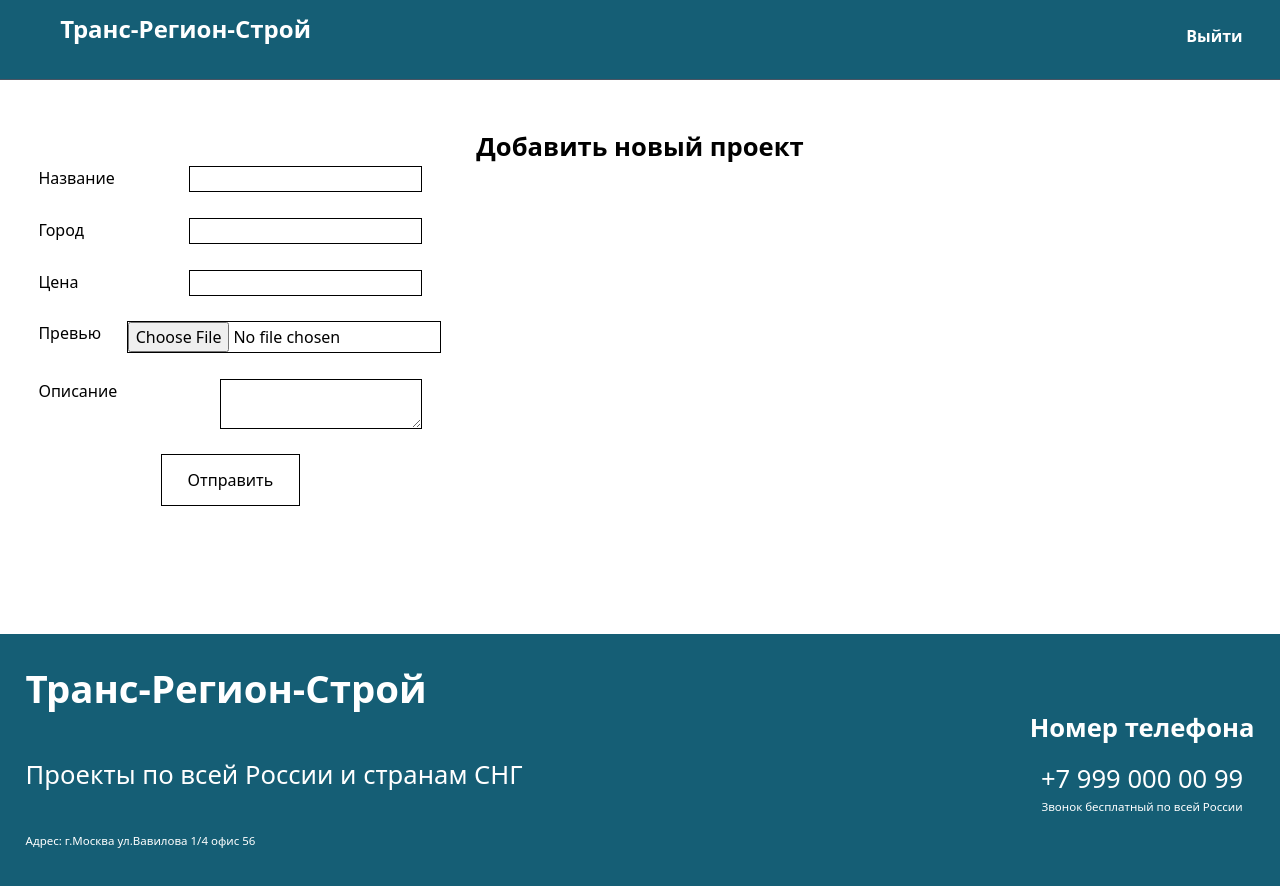
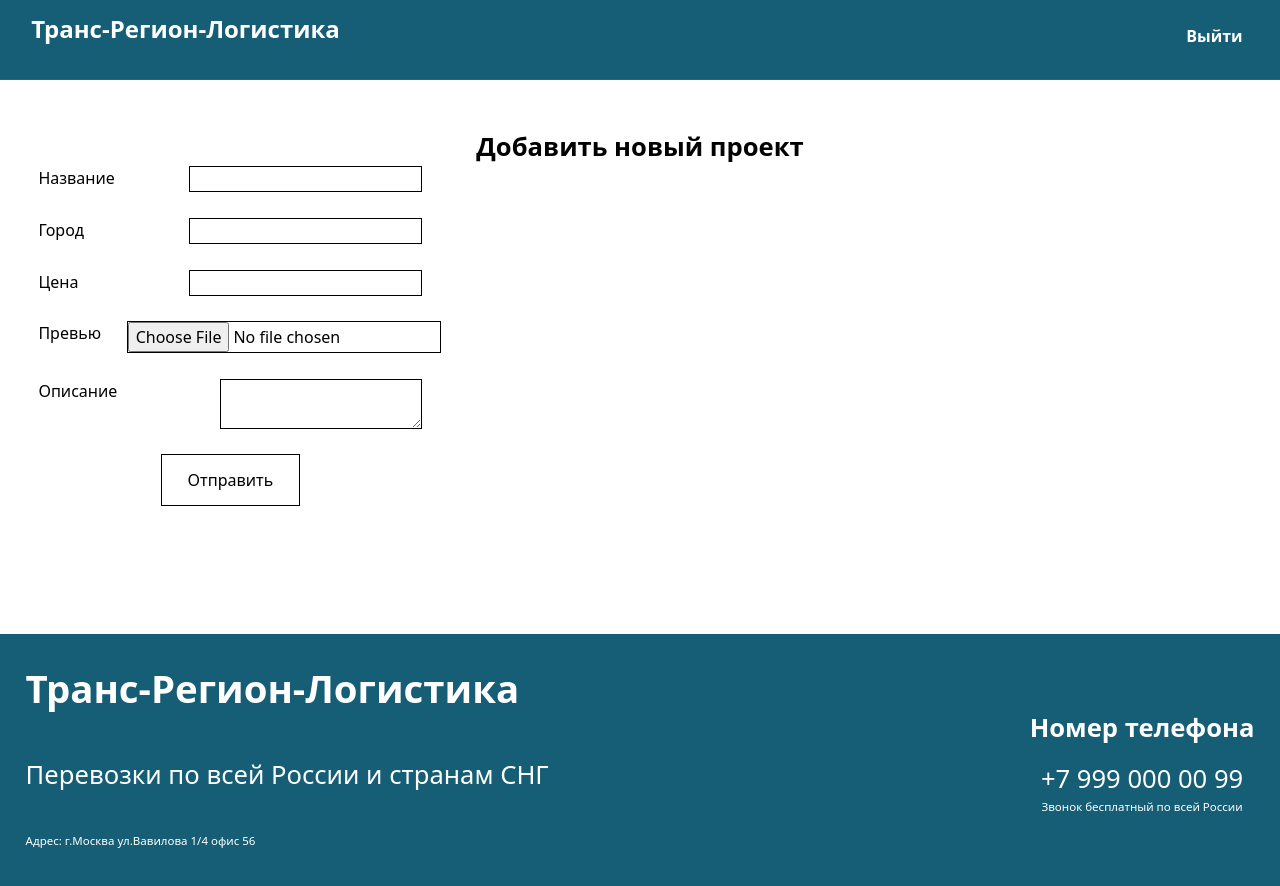
Before and after one commit to Ryugawaka/frontend, a React (Create React App) app: page /add in a window 1280 px wide. Shown: the top 886 px of the page. Built offline with nearby package versions, Linux system fonts and the light colour scheme; sample sign-in values are in the browser's storage.

Commit message:
renaming

```diff
--- a/src/ui/Footer.jsx
+++ b/src/ui/Footer.jsx
@@ -1,19 +1,34 @@
-import { useLocation } from "react-router-dom"
+import { useLocation } from "react-router-dom";
 
 const Footer = () => {
-    const location = useLocation()
-    return(<div className={`w-full h-[20vw] px-[2vw] py-[2vw] flex justify-between bg-cyan-800 ${location.pathname === '/login' && 'hidden'}`}>
-<div className="flex flex-col">
-    <p className="text-[3vw] mb-[3vw] text-start text-white font-bold">Транс-Регион-Строй</p>
-    <p className="text-[2vw] mb-[3vw] text-white">Проекты по всей России и странам СНГ</p>
-    <p className="text-[0.9vw] text-white text-start">Адрес: г.Москва ул.Вавилова 1/4 офис 56</p>
-
-</div>
-<div className="flex flex-col justify-center items-center">
-    <p className="text-[2vw] mb-[1vw] text-white font-bold">Номер телефона</p>
-    <p className="text-[2vw] text-white">+7 999 000 00 99</p>
-    <p className="text-[0.9vw] text-white">Звонок бесплатный по всей России</p>
-</div>
-    </div>)
-}
-export default Footer
+  const location = useLocation();
+  return (
+    <div
+      className={`w-full h-[20vw] px-[2vw] py-[2vw] flex justify-between bg-cyan-800 ${
+        location.pathname === "/login" && "hidden"
+      }`}
+    >
+      <div className="flex flex-col">
+        <p className="text-[3vw] mb-[3vw] text-start text-white font-bold">
+          Транс-Регион-Логистика
+        </p>
+        <p className="text-[2vw] mb-[3vw] text-white">
+          Перевозки по всей России и странам СНГ
+        </p>
+        <p className="text-[0.9vw] text-white text-start">
+          Адрес: г.Москва ул.Вавилова 1/4 офис 56
+        </p>
+      </div>
+      <div className="flex flex-col justify-center items-center">
+        <p className="text-[2vw] mb-[1vw] text-white font-bold">
+          Номер телефона
+        </p>
+        <p className="text-[2vw] text-white">+7 999 000 00 99</p>
+        <p className="text-[0.9vw] text-white">
+          Звонок бесплатный по всей России
+        </p>
+      </div>
+    </div>
+  );
+};
+export default Footer;
--- a/src/ui/Header.jsx
+++ b/src/ui/Header.jsx
@@ -1,16 +1,23 @@
 import { Link, useLocation } from "react-router-dom";
 
 const Header = () => {
-   const location =  useLocation()
+  const location = useLocation();
   return (
-    <div className={`bg-cyan-800 h-20 w-full fixed flex justify-between px-[2vw] border-b border-gray-600 ${location.pathname === '/login' && 'hidden'}`}>
+    <div
+      className={`bg-cyan-800 h-20 w-full fixed flex justify-between px-[2vw] border-b border-gray-600 ${
+        location.pathname === "/login" && "hidden"
+      }`}
+    >
       <Link to="/">
         <div className="font-bold text-white text-center py-[1vw] text-2xl w-[25vw]">
-        Транс-Регион-Строй
+          Транс-Регион-Логистика
         </div>
       </Link>
       <Link to="/login">
-        <div className=" w-20 text-white text-center py-6 font-bold" onClick={() => localStorage.removeItem('token')}>
+        <div
+          className=" w-20 text-white text-center py-6 font-bold"
+          onClick={() => localStorage.removeItem("token")}
+        >
           Выйти
         </div>
       </Link>
```
